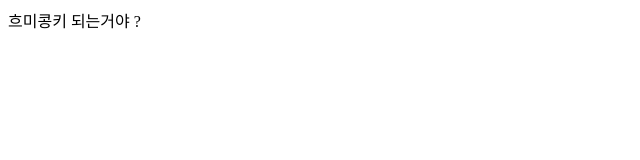
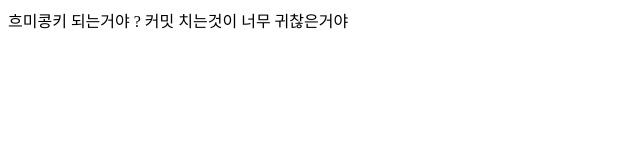
Before and after one commit to qkrtnwjd/group-project, a plain HTML site: page index.html in a window 1280 px wide. Shown: the whole page, without its empty margins (0-640 px from the left). Drawn offline with Linux system fonts and the light colour scheme.

Commit message:
브스코드 기특해요

```diff
--- a/index.html
+++ b/index.html
@@ -7,5 +7,6 @@
 </head>
 <body>
     흐미콩키 되는거야 ?
+    커밋 치는것이 너무 귀찮은거야
 </body>
 </html>
```
